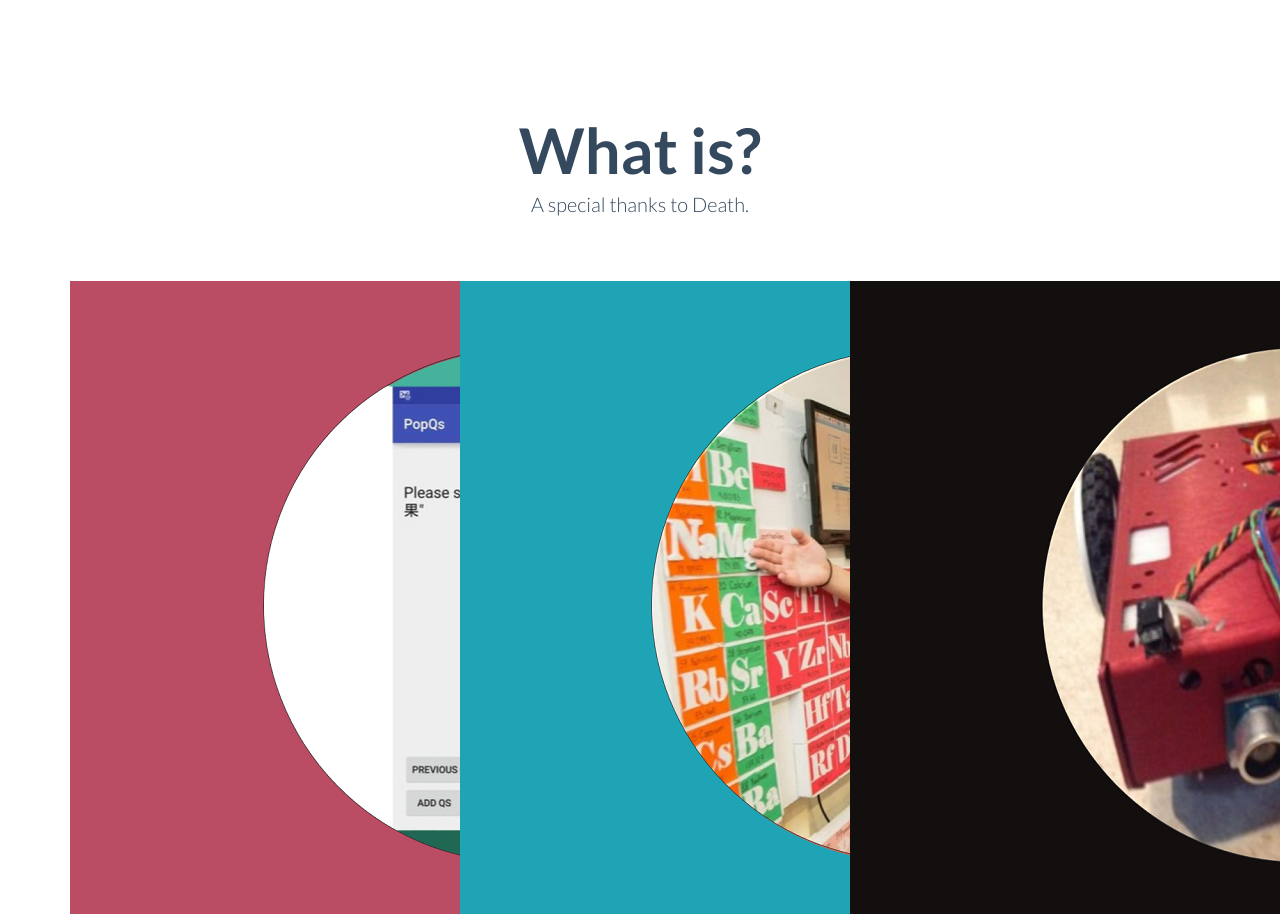
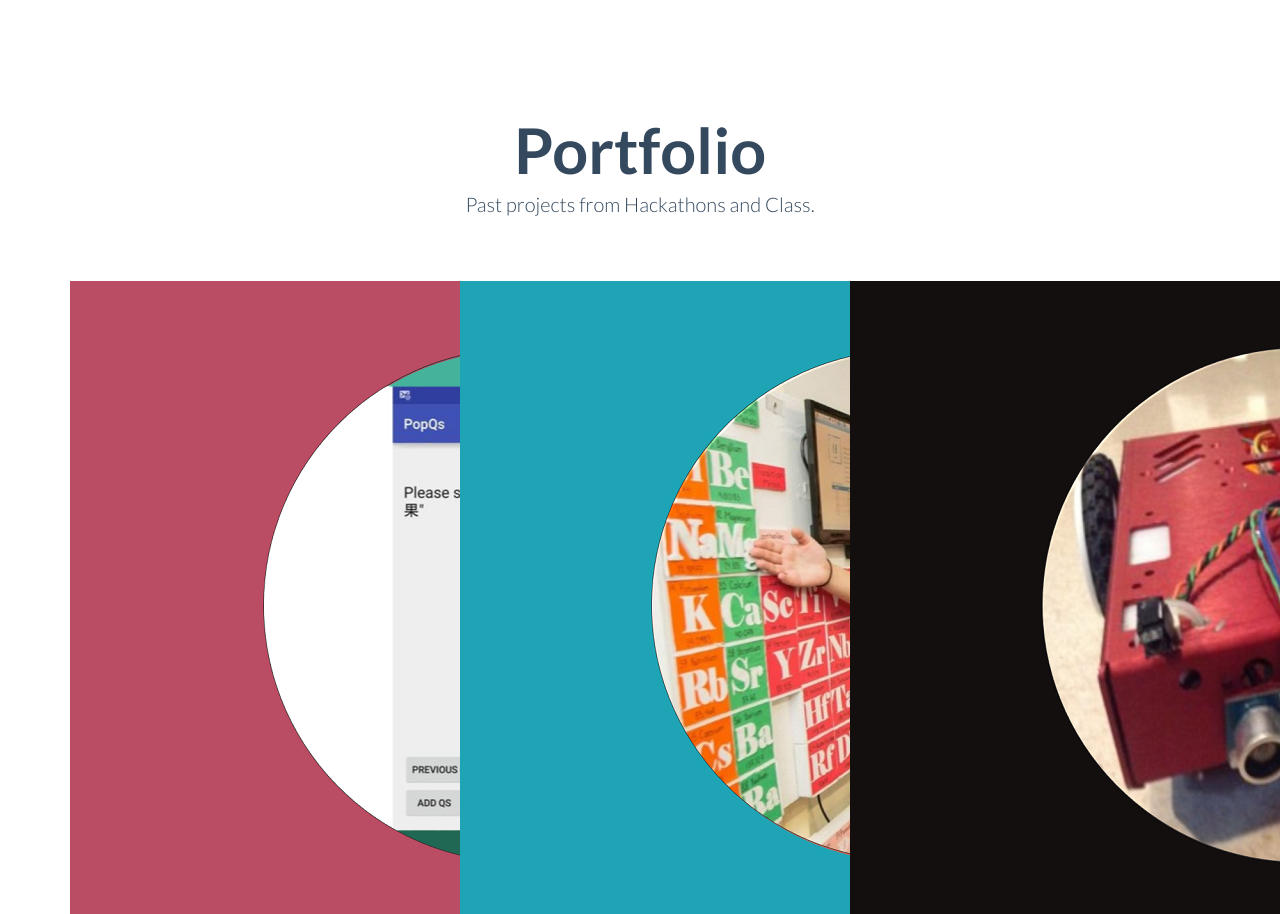
Before and after one commit to sariebeary/Website, a plain HTML site: page index.html in a window 1280 px wide. Shown: the part 865-1779 px from the top of the page. Drawn offline with Linux system fonts and the light colour scheme.

Commit message:
section title change

```diff
--- a/index.html
+++ b/index.html
@@ -106,8 +106,8 @@
 		<div class="container">
 
 			<div class="col-md-6 col-md-offset-3 text-center wrap_title">
-				<h2>What is?</h2>
-				<p class="lead" style="margin-top:0">A special thanks to Death.</p>
+				<h2>Portfolio</h2>
+				<p class="lead" style="margin-top:0">Past projects from Hackathons and Class.</p>
 
 			</div>
 
```
